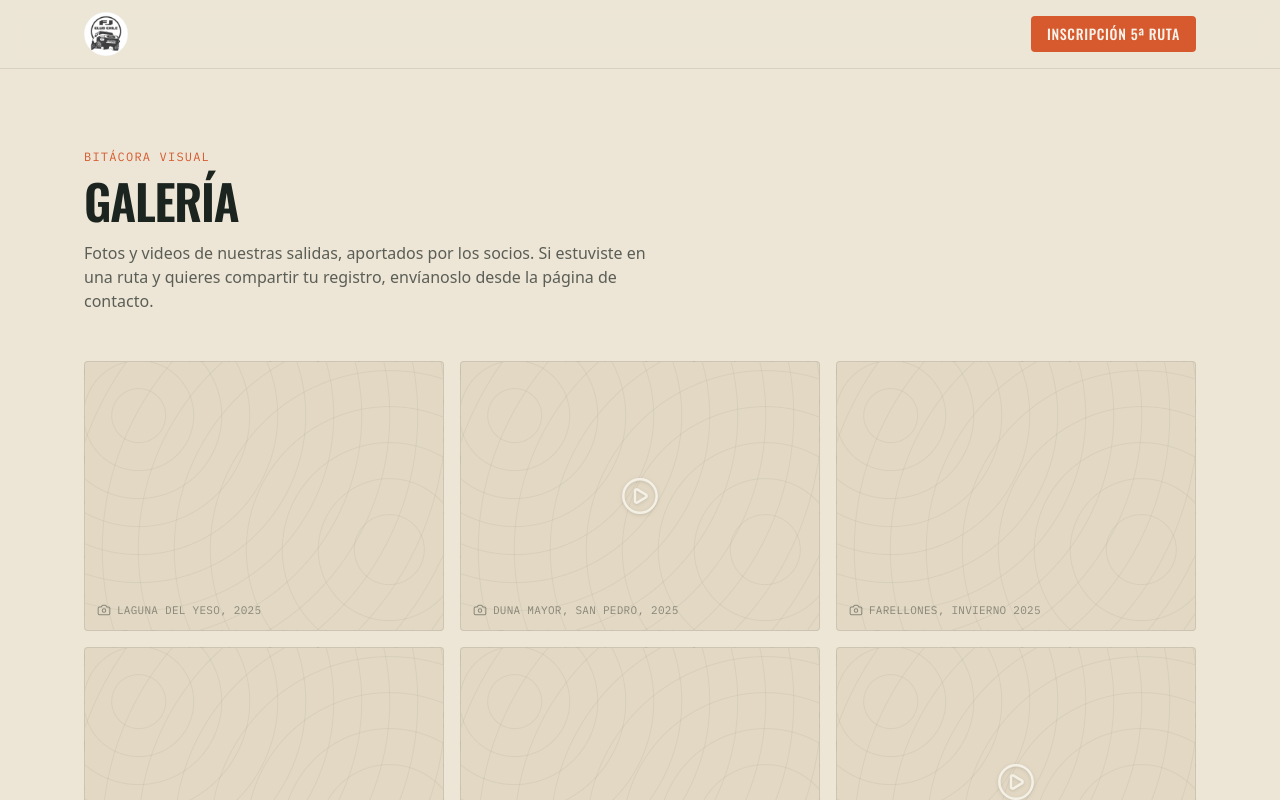
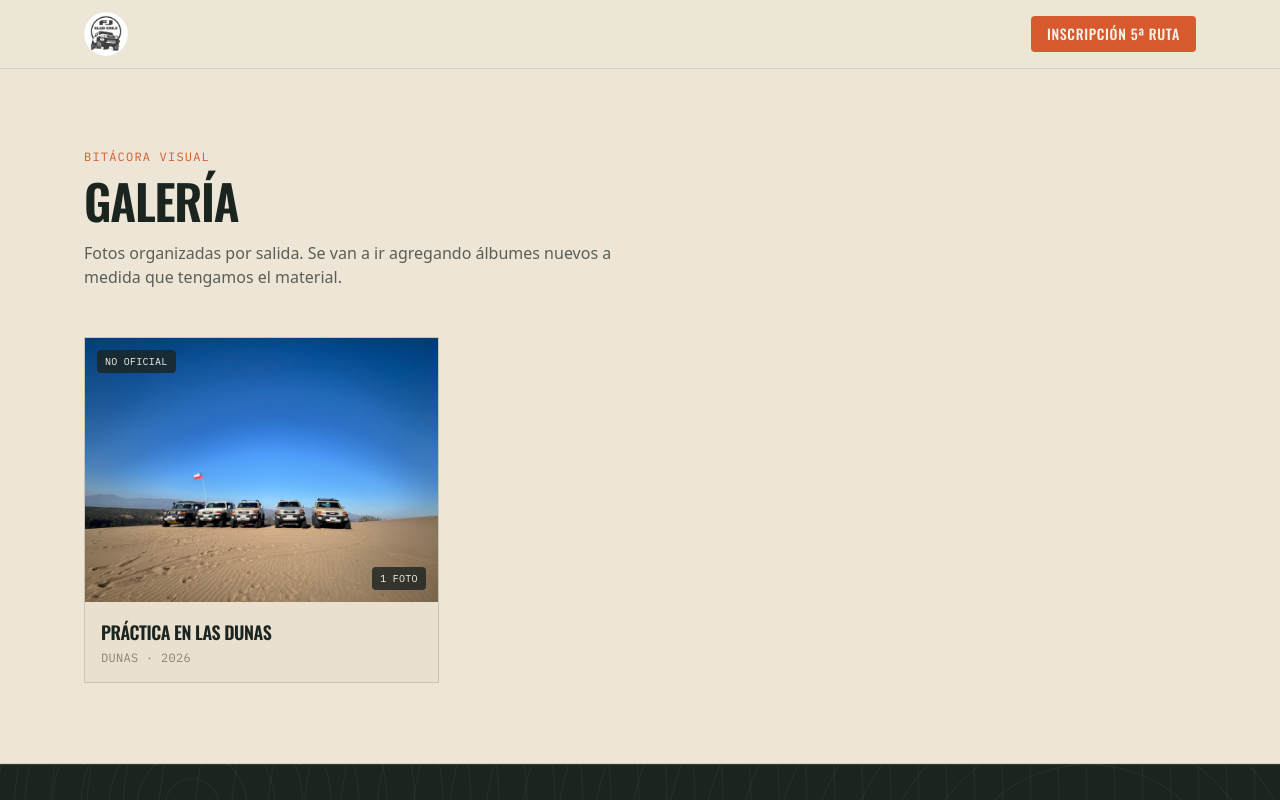
Before and after one commit to bgalvezchile/fjclubchile, a Next.js app: page /galeria in a window 1280 px wide. Shown: the top 800 px of the page. Built offline with nearby package versions, Linux system fonts and the light colour scheme.

Commit message:
Reestructurar galeria por albumes de salida

```diff
--- /dev/null
+++ b/src/app/galeria/[slug]/page.tsx
@@ -0,0 +1,63 @@
+import Image from "next/image";
+import Link from "next/link";
+import { notFound } from "next/navigation";
+import { ArrowLeft } from "lucide-react";
+import { albumes } from "@/data/albumes";
+
+export function generateStaticParams() {
+  return albumes.map((a) => ({ slug: a.slug }));
+}
+
+export default async function AlbumPage({
+  params,
+}: {
+  params: Promise<{ slug: string }>;
+}) {
+  const { slug } = await params;
+  const album = albumes.find((a) => a.slug === slug);
+
+  if (!album) notFound();
+
+  return (
+    <section className="min-h-[60vh] border-b border-ink/10">
+      <div className="mx-auto max-w-6xl px-5 py-14 md:py-20">
+        <Link
+          href="/galeria"
+          className="inline-flex items-center gap-1.5 font-mono text-xs uppercase tracking-wide text-ripio hover:text-rust"
+        >
+          <ArrowLeft className="h-3.5 w-3.5" /> Volver a galería
+        </Link>
+
+        <div className="mt-4 flex flex-wrap items-center gap-3">
+          <h1 className="font-display text-3xl font-semibold uppercase tracking-tight text-ink md:text-4xl">
+            {album.titulo}
+          </h1>
+          {!album.oficial && (
+            <span className="rounded-sm bg-ink/10 px-2 py-1 font-mono text-[10px] uppercase tracking-wide text-ink/60">
+              Salida no oficial
+            </span>
+          )}
+        </div>
+        <p className="mt-1 font-mono text-xs uppercase tracking-wide text-ripio">
+          {album.lugar} · {album.fecha}
+        </p>
+
+        <div className="mt-10 grid grid-cols-1 gap-4 sm:grid-cols-2 md:grid-cols-3">
+          {album.fotos.map((foto, i) => (
+            <div key={i} className="relative aspect-[4/3] overflow-hidden">
+              <Image
+                src={foto.src}
+                alt={foto.caption}
+                fill
+                className="object-cover"
+              />
+              <div className="absolute inset-x-0 bottom-0 bg-gradient-to-t from-ink/80 to-transparent p-3">
+                <p className="font-mono text-[11px] text-bone/80">{foto.caption}</p>
+              </div>
+            </div>
+          ))}
+        </div>
+      </div>
+    </section>
+  );
+}
--- a/src/app/galeria/page.tsx
+++ b/src/app/galeria/page.tsx
@@ -1,6 +1,6 @@
-import { PlayCircle } from "lucide-react";
-import PlaceholderPhoto from "@/components/PlaceholderPhoto";
-import { galeria } from "@/data/galeria";
+import Link from "next/link";
+import Image from "next/image";
+import { albumes } from "@/data/albumes";
 
 export default function GaleriaPage() {
   return (
@@ -13,24 +13,42 @@ export default function GaleriaPage() {
           Galería
         </h1>
         <p className="mt-4 max-w-xl text-ink/70">
-          Fotos y videos de nuestras salidas, aportados por los socios. Si
-          estuviste en una ruta y quieres compartir tu registro, envíanoslo
-          desde la página de contacto.
+          Fotos organizadas por salida. Se van a ir agregando álbumes nuevos a
+          medida que tengamos el material.
         </p>
 
-        <div className="mt-12 grid grid-cols-2 gap-4 md:grid-cols-3">
-          {galeria.map((item) => (
-            <div key={item.caption} className="relative">
-              <PlaceholderPhoto caption={item.caption} />
-              {item.tipo === "video" && (
-                <div className="pointer-events-none absolute inset-0 flex items-center justify-center">
-                  <PlayCircle
-                    className="h-10 w-10 text-bone/90 drop-shadow"
-                    strokeWidth={1.5}
-                  />
-                </div>
-              )}
-            </div>
+        <div className="mt-12 grid grid-cols-1 gap-6 sm:grid-cols-2 md:grid-cols-3">
+          {albumes.map((album) => (
+            <Link
+              key={album.slug}
+              href={`/galeria/${album.slug}`}
+              className="group block overflow-hidden border border-ink/15 bg-sand-2/40"
+            >
+              <div className="relative aspect-[4/3] overflow-hidden">
+                <Image
+                  src={album.portada}
+                  alt={album.titulo}
+                  fill
+                  className="object-cover transition-transform duration-300 group-hover:scale-105"
+                />
+                {!album.oficial && (
+                  <span className="absolute left-3 top-3 rounded-sm bg-ink/80 px-2 py-1 font-mono text-[10px] uppercase tracking-wide text-bone">
+                    No oficial
+                  </span>
+                )}
+                <span className="absolute bottom-3 right-3 rounded-sm bg-ink/80 px-2 py-1 font-mono text-[10px] uppercase tracking-wide text-bone">
+                  {album.fotos.length} foto{album.fotos.length !== 1 ? "s" : ""}
+                </span>
+              </div>
+              <div className="p-4">
+                <p className="font-display text-lg font-semibold uppercase tracking-tight text-ink">
+                  {album.titulo}
+                </p>
+                <p className="mt-1 font-mono text-xs uppercase tracking-wide text-ripio">
+                  {album.lugar} · {album.fecha}
+                </p>
+              </div>
+            </Link>
           ))}
         </div>
       </div>
--- /dev/null
+++ b/src/data/albumes.ts
@@ -0,0 +1,28 @@
+export type Foto = {
+  src: string;
+  caption: string;
+};
+
+export type Album = {
+  slug: string;
+  titulo: string;
+  fecha: string; // texto libre, ej. "Junio 2026"
+  lugar: string;
+  oficial: boolean;
+  portada: string;
+  fotos: Foto[];
+};
+
+export const albumes: Album[] = [
+  {
+    slug: "dunas-practica",
+    titulo: "Práctica en las dunas",
+    fecha: "2026",
+    lugar: "Dunas",
+    oficial: false,
+    portada: "/hero-dunas.jpg",
+    fotos: [
+      { src: "/hero-dunas.jpg", caption: "Convoy en la duna, con la bandera" },
+    ],
+  },
+];
```
